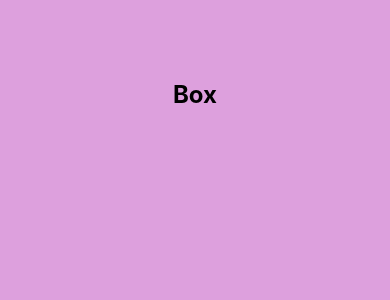
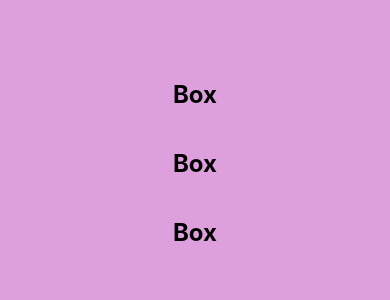
Before and after one commit to setykarimi/react-native, a React Native app: screen / in a window 390 px wide. Shown: the top 300 px of the page. Built offline with nearby package versions, Linux system fonts and the light colour scheme.

Commit message:
Subject: App js, Description: Add new components, Date: 1403/03/05

```diff
--- a/App.js
+++ b/App.js
@@ -4,6 +4,8 @@ import Box from "./components/box";
 export default function App() {
   return (
     <View style={styles.container}>
+      <Box />
+      <Box />
       <Box />
       {/* <View style={styles.darkMode}>
         <Text>Style inheritance</Text>
@@ -22,6 +24,7 @@ const styles = StyleSheet.create({
   container: {
     flex: 1,
     backgroundColor: "plum",
+    flexDirection: "column",
     padding: 60,
   },
   darkMode: {
```
